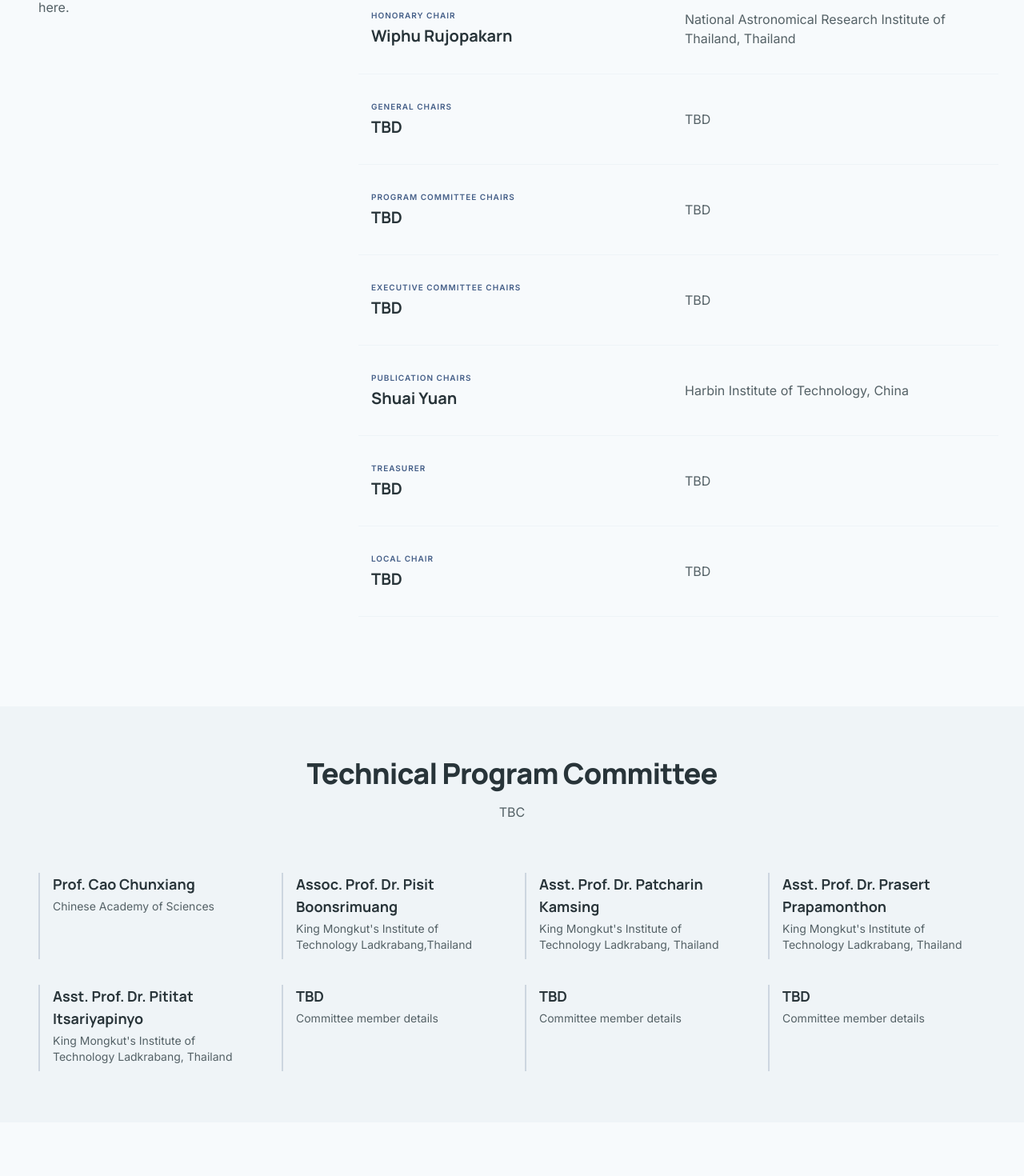
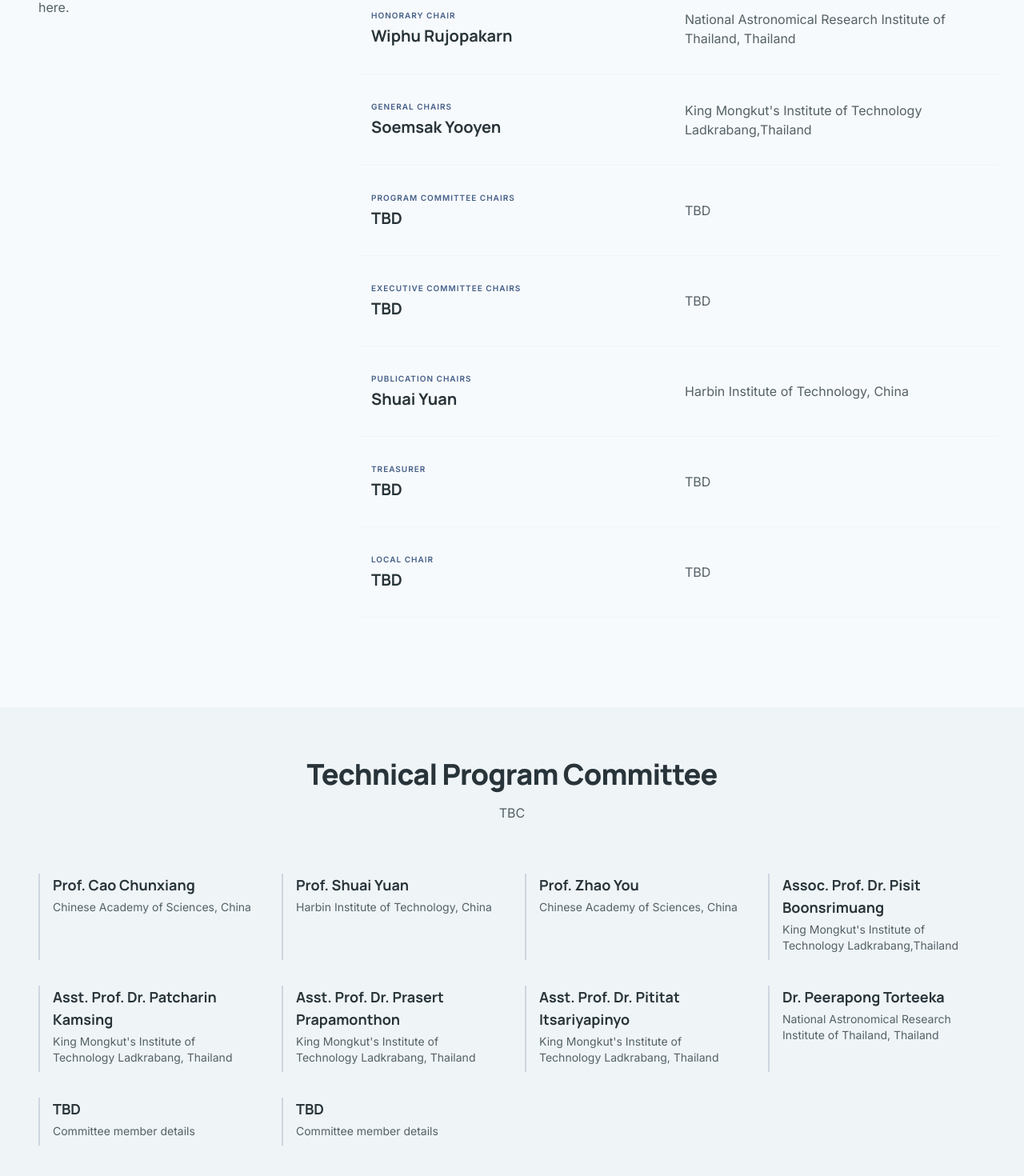
Before and after one commit to ascomlab/apase-web, a Next.js app: page /committee in a window 1280 px wide. Shown: the part 1354-2824 px from the top of the page at 80% size. Built offline with nearby package versions, Linux system fonts and the light colour scheme.

Commit message:
Update page.tsx

```diff
--- a/app/committee/page.tsx
+++ b/app/committee/page.tsx
@@ -41,8 +41,8 @@
   },
   {
     role: "General Chairs",
-    name: "TBD",
-    affiliation: "TBD",
+    name: "Soemsak Yooyen",
+    affiliation: "King Mongkut's Institute of Technology Ladkrabang,Thailand",
   },
   {
     role: "Program Committee Chairs",
@@ -74,7 +74,17 @@
 const technicalCommittee = [
   {
     name: "Prof. Cao Chunxiang",
-    description: "Chinese Academy of Sciences",
+    description: "Chinese Academy of Sciences, China",
+    badge: null,
+  },
+  {
+    name: "Prof. Shuai Yuan",
+    description: "Harbin Institute of Technology, China",
+    badge: null,
+  },
+  {
+    name: "Prof. Zhao You",
+    description: "Chinese Academy of Sciences, China",
     badge: null,
   },
 
@@ -101,8 +111,8 @@
     badge: null,
   },
   {
-    name: "TBD",
-    description: "Committee member details",
+    name: "Dr. Peerapong Torteeka",
+    description: "National Astronomical Research Institute of Thailand, Thailand",
     badge: null,
   },
   {
```
